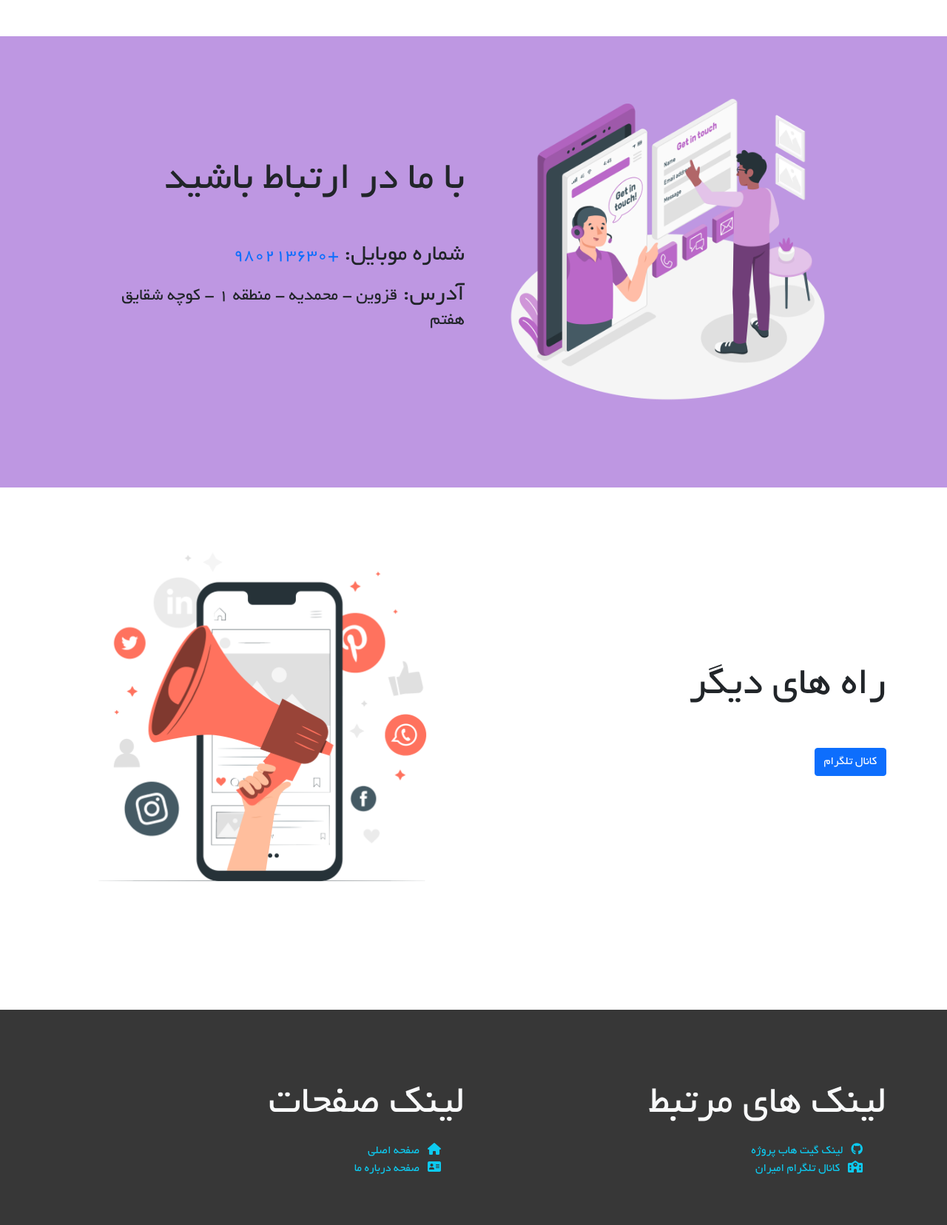
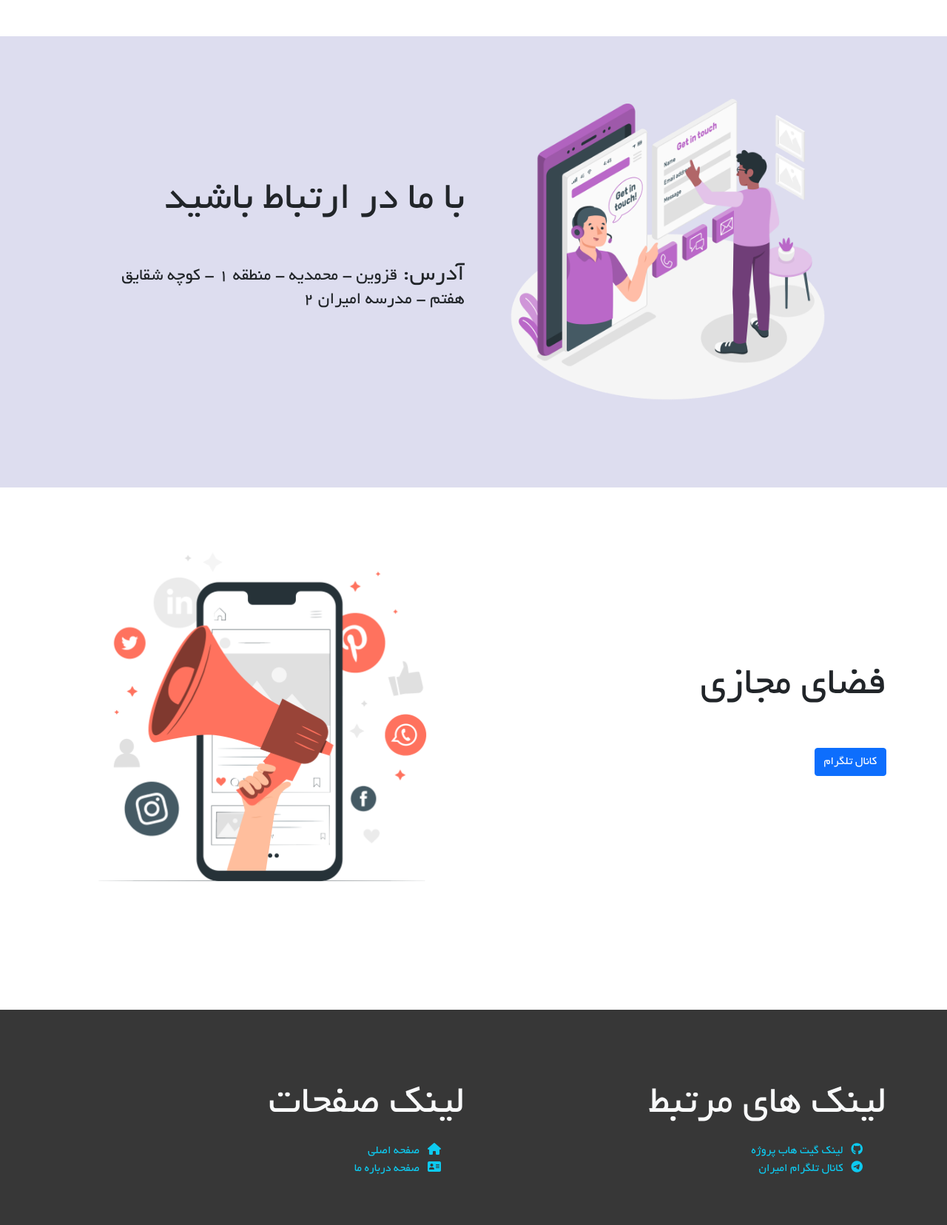
Before and after one commit to m0h4mad/BmiWebsite, a Django app: page /about/ in a window 1280 px wide. Shown: the part 561-2217 px from the top of the page at 74% size. Run offline with Django 4.2, Linux system fonts and the light colour scheme; some libraries are stand-ins or nearby versions.

Commit message:
Some few changes in templates

```diff
--- a/templates/footer.html
+++ b/templates/footer.html
@@ -4,7 +4,7 @@
             <h2 class="display-4">لینک های مرتبط</h2>
             <ul class="mt-3">
                 <a href="https://github.com/m0h4mad/BmiWebsite" class="text-decoration-none text-info mb-3"><i class="fab fa-github"></i>&nbsp;&nbsp; لینک گیت هاب پروژه</a><br>
-                <a href="https://t.me/amirannews20" class="text-decoration-none text-info mb-3"><i class="fas fa-school"></i>&nbsp;&nbsp; کانال تلگرام امیران</a>
+                <a href="https://t.me/amirannews20" class="text-decoration-none text-info mb-3"><i class="fab fa-telegram"></i>&nbsp;&nbsp; کانال تلگرام امیران</a>
             </ul>
         </div>
         <div class="col-6">
--- a/templates/main.html
+++ b/templates/main.html
@@ -25,6 +25,6 @@
     <footer class="pt-5 mt-5">{% include 'footer.html' %}</footer>
     <script src="https://kit.fontawesome.com/5e20efc554.js" crossorigin="anonymous"></script>
     <script src="https://cdn.jsdelivr.net/npm/bootstrap@5.0.2/dist/js/bootstrap.bundle.min.js" integrity="sha384-MrcW6ZMFYlzcLA8Nl+NtUVF0sA7MsXsP1UyJoMp4YLEuNSfAP+JcXn/tWtIaxVXM" crossorigin="anonymous"></script>
-    <script src="{% static 'js/script.js' %}"></script>
+    {% if request.path == '/' %}<script src="{% static 'js/script.js' %}"></script>{% endif %}
 </body>
 </html>
--- a/webpages/templates/webpages/about.html
+++ b/webpages/templates/webpages/about.html
@@ -20,7 +20,7 @@
         </div>
     </div>
 </div>
-<div style="background-color: rgb(190, 151, 226);">
+<div style="background-color: #0082">
     <div class="container pb-5 pt-3">
         <div class="row g-4 align-items-center p-5">
             <div class="col-6">
@@ -29,10 +29,7 @@
             <div class="col-6">
                 <h2 class="display-4 mb-5">با ما در ارتباط باشید</h2>
                 <div class="mb-3">
-                    <h2 class="d-inline">شماره موبایل: </h2><a href="tel:+980213630" class="text-decoration-none"><h4 class="d-inline">+980213630</h4></a><br>
-                </div>
-                <div class="mb-3">
-                    <h2 class="d-inline">آدرس: </h2><h4 class="d-inline">قزوین - محمدیه - منطقه ۱ - کوچه شقایق هفتم</h4>
+                    <h2 class="d-inline">آدرس: </h2><h4 class="d-inline">قزوین - محمدیه - منطقه ۱ - کوچه شقایق هفتم - مدرسه امیران ۲</h4>
                 </div>
             </div>
 
@@ -43,7 +40,7 @@
     <div class="container pb-5 pt-3">
         <div class="row g-4 align-items-center">
             <div class="col-6">
-                <h2 class="display-4 mb-5">راه های دیگر</h2>
+                <h2 class="display-4 mb-5">فضای مجازی</h2>
                 <a href="https://t.me/amirannews20"><button class="btn btn-primary">کانال تلگرام</button></a>
             </div>
             <div class="col-6">
```
